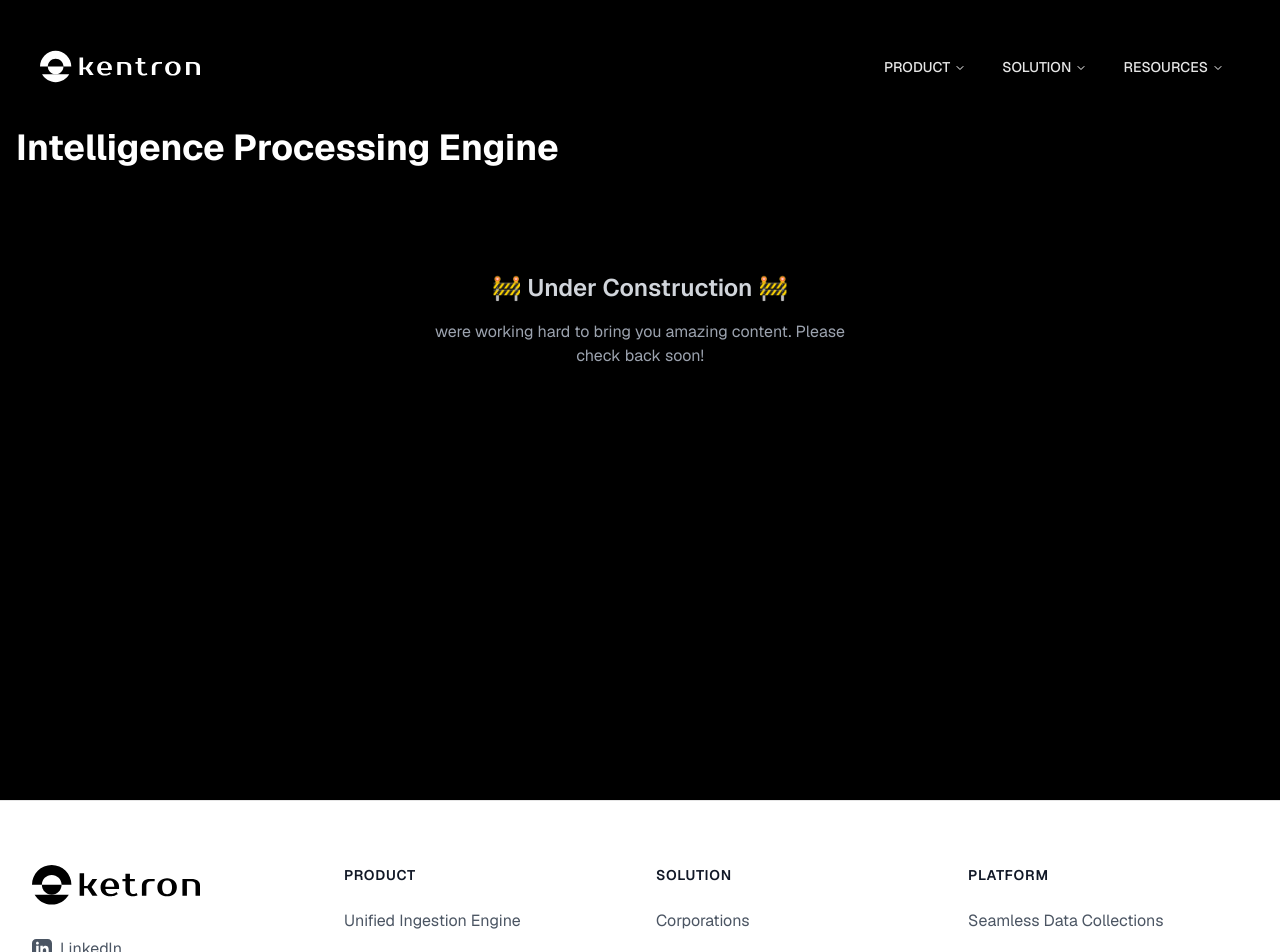
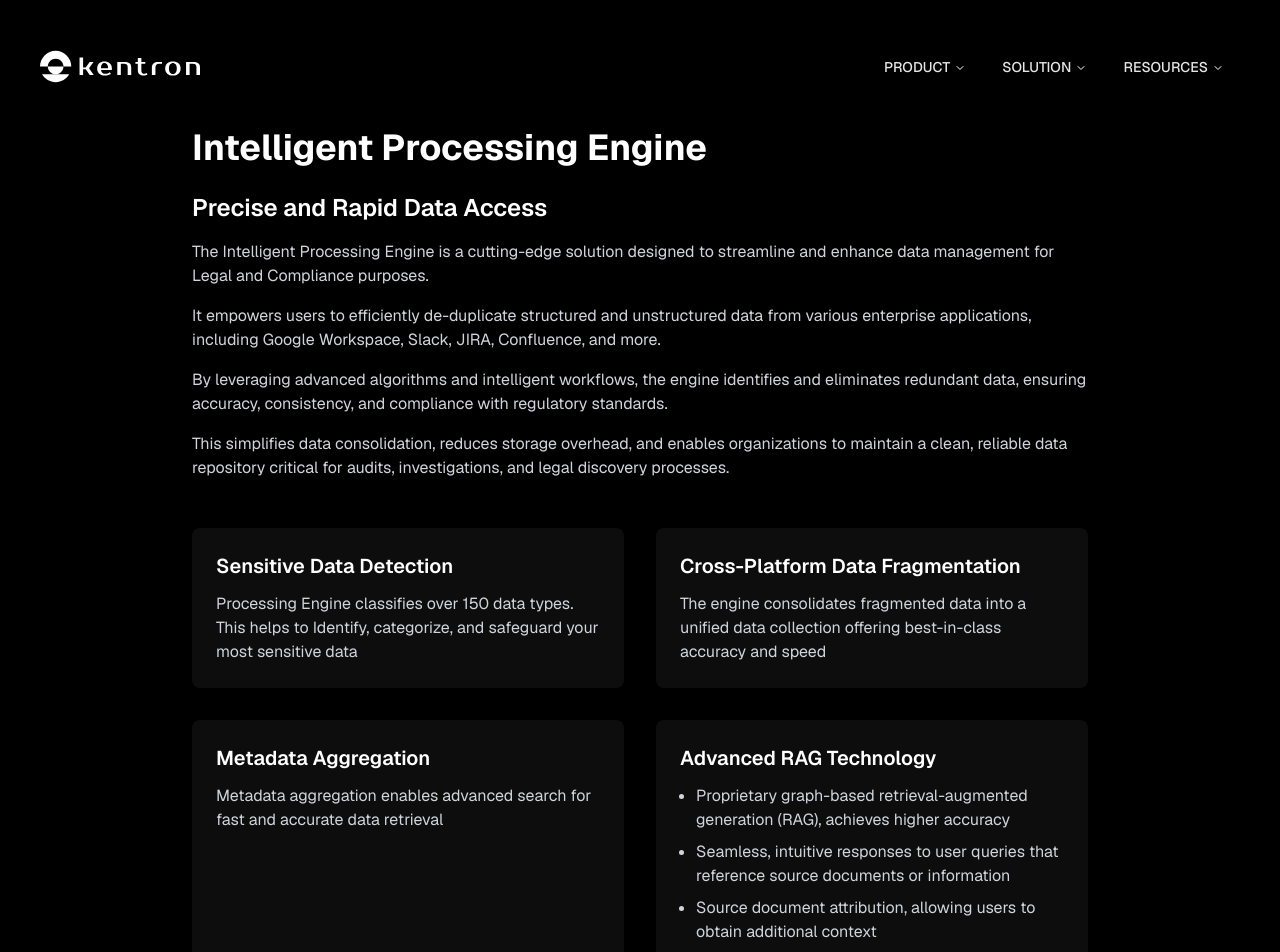
Before and after one commit to raghavshulka/kentron, a Next.js app: page /product/intelligence-processing in a window 1280 px wide. Shown: the top 952 px of the page. Built offline with nearby package versions, Linux system fonts and the light colour scheme.

Commit message:
adding content

```diff
--- a/app/(marketing)/product/intelligence-processing/page.tsx
+++ b/app/(marketing)/product/intelligence-processing/page.tsx
@@ -3,15 +3,63 @@ import React from 'react';
 export default function IntelligenceRetrievalPage() {
   return (
     <div className="min-h-screen bg-black text-white py-32 px-4">
-      <div className="container mx-auto">
-        <h1 className="text-4xl font-bold mb-6">Intelligence Processing Engine</h1>
+      <div className="container mx-auto max-w-4xl">
+        <h1 className="text-4xl font-bold mb-6">Intelligent Processing Engine</h1>
 
-        {/* Under Construction Message */}
-        <div className="flex flex-col items-center justify-center py-20">
-          <div className="text-2xl font-semibold text-gray-300 mb-4">🚧 Under Construction 🚧</div>
-          <p className="text-gray-400 text-center max-w-md">
-            were working hard to bring you amazing content. Please check back soon!
-          </p>
+        {/* Main Description */}
+        <section className="mb-12">
+          <h2 className="text-2xl font-semibold mb-4">Precise and Rapid Data Access</h2>
+          <div className="space-y-4 text-gray-300">
+            <p>
+              The Intelligent Processing Engine is a cutting-edge solution designed to streamline and enhance data management for Legal and Compliance purposes.
+            </p>
+            <p>
+              It empowers users to efficiently de-duplicate structured and unstructured data from various enterprise applications, including Google Workspace, Slack, JIRA, Confluence, and more.
+            </p>
+            <p>
+              By leveraging advanced algorithms and intelligent workflows, the engine identifies and eliminates redundant data, ensuring accuracy, consistency, and compliance with regulatory standards.
+            </p>
+            <p>
+              This simplifies data consolidation, reduces storage overhead, and enables organizations to maintain a clean, reliable data repository critical for audits, investigations, and legal discovery processes.
+            </p>
+          </div>
+        </section>
+
+        {/* Features Grid */}
+        <div className="grid md:grid-cols-2 gap-8">
+          {/* Sensitive Data Detection */}
+          <div className="bg-white/5 p-6 rounded-lg">
+            <h3 className="text-xl font-semibold mb-3">Sensitive Data Detection</h3>
+            <p className="text-gray-300">
+              Processing Engine classifies over 150 data types. This helps to Identify, categorize, and safeguard your most sensitive data
+            </p>
+          </div>
+
+          {/* Cross-Platform Data Fragmentation */}
+          <div className="bg-white/5 p-6 rounded-lg">
+            <h3 className="text-xl font-semibold mb-3">Cross-Platform Data Fragmentation</h3>
+            <p className="text-gray-300">
+              The engine consolidates fragmented data into a unified data collection offering best-in-class accuracy and speed
+            </p>
+          </div>
+
+          {/* Metadata Aggregation */}
+          <div className="bg-white/5 p-6 rounded-lg">
+            <h3 className="text-xl font-semibold mb-3">Metadata Aggregation</h3>
+            <p className="text-gray-300">
+              Metadata aggregation enables advanced search for fast and accurate data retrieval
+            </p>
+          </div>
+
+          {/* RAG Features */}
+          <div className="bg-white/5 p-6 rounded-lg">
+            <h3 className="text-xl font-semibold mb-3">Advanced RAG Technology</h3>
+            <ul className="text-gray-300 space-y-2 list-disc pl-4">
+              <li>Proprietary graph-based retrieval-augmented generation (RAG), achieves higher accuracy</li>
+              <li>Seamless, intuitive responses to user queries that reference source documents or information</li>
+              <li>Source document attribution, allowing users to obtain additional context</li>
+            </ul>
+          </div>
         </div>
       </div>
     </div>
--- a/app/(marketing)/product/unified-ingestion/page.tsx
+++ b/app/(marketing)/product/unified-ingestion/page.tsx
@@ -3,15 +3,50 @@ import React from 'react';
 export default function UnifiedIngestionPage() {
   return (
     <div className="min-h-screen bg-black text-white py-32 px-4">
-      <div className="container mx-auto">
+      <div className="container mx-auto max-w-4xl">
         <h1 className="text-4xl font-bold mb-6">Unified Ingestion Engine</h1>
 
-        {/* Under Construction Message */}
-        <div className="flex flex-col items-center justify-center py-20">
-          <div className="text-2xl font-semibold text-gray-300 mb-4">🚧 Under Construction 🚧</div>
-          <p className="text-gray-400 text-center max-w-md">
-            were working hard to bring you amazing content. Please check back soon!
-          </p>
+        {/* Main Description */}
+        <section className="mb-12">
+          <h2 className="text-2xl font-semibold mb-4">Ingest Content with Precision and Enterprise-Grade Scalability</h2>
+          <div className="space-y-4 text-gray-300">
+            <p>
+              The Unified Injection Engine is a robust solution designed to seamlessly collect and centralize data from various enterprise applications, including Google Workspace, Slack, JIRA, Confluence, and more.
+            </p>
+            <p>
+              Tailored for legal and compliance purposes, it ensures secure, accurate, and efficient data extraction, enabling organizations to maintain regulatory compliance, streamline audits, and mitigate risks.
+            </p>
+            <p>
+              With its enterprise-grade scalability and precision, the engine simplifies the complexities of multi-application data management, providing a unified and reliable approach to handling critical business information.
+            </p>
+          </div>
+        </section>
+
+        {/* Features Grid */}
+        <div className="grid md:grid-cols-3 gap-8">
+          {/* Integrations */}
+          <div className="bg-white/5 p-6 rounded-lg">
+            <h3 className="text-xl font-semibold mb-3">Integrations</h3>
+            <p className="text-gray-300">
+              Natively integrated applications, empower users to collect structured and unstructured data.
+            </p>
+          </div>
+
+          {/* On-demand Data Collection */}
+          <div className="bg-white/5 p-6 rounded-lg">
+            <h3 className="text-xl font-semibold mb-3">On-demand Data Collection</h3>
+            <p className="text-gray-300">
+              Gather data on demand for proactive review and monitoring to mitigate risks effectively
+            </p>
+          </div>
+
+          {/* Multimodal Understanding */}
+          <div className="bg-white/5 p-6 rounded-lg">
+            <h3 className="text-xl font-semibold mb-3">Multimodal Understanding</h3>
+            <p className="text-gray-300">
+              Precise interpretation and analysis of multimodal content—text, images, audio, and video.
+            </p>
+          </div>
         </div>
       </div>
     </div>
--- a/components/navbar/index.tsx
+++ b/components/navbar/index.tsx
@@ -18,7 +18,7 @@ const menuItems = [
     items: [
       { title: "Unified Ingestion Engine", href: "/product/unified-ingestion" },
       {
-        title: "Intelligence Processing Engine",
+        title: "Intelligent Processing Engine",
         href: "/product/intelligence-processing",
       },
       {
```
